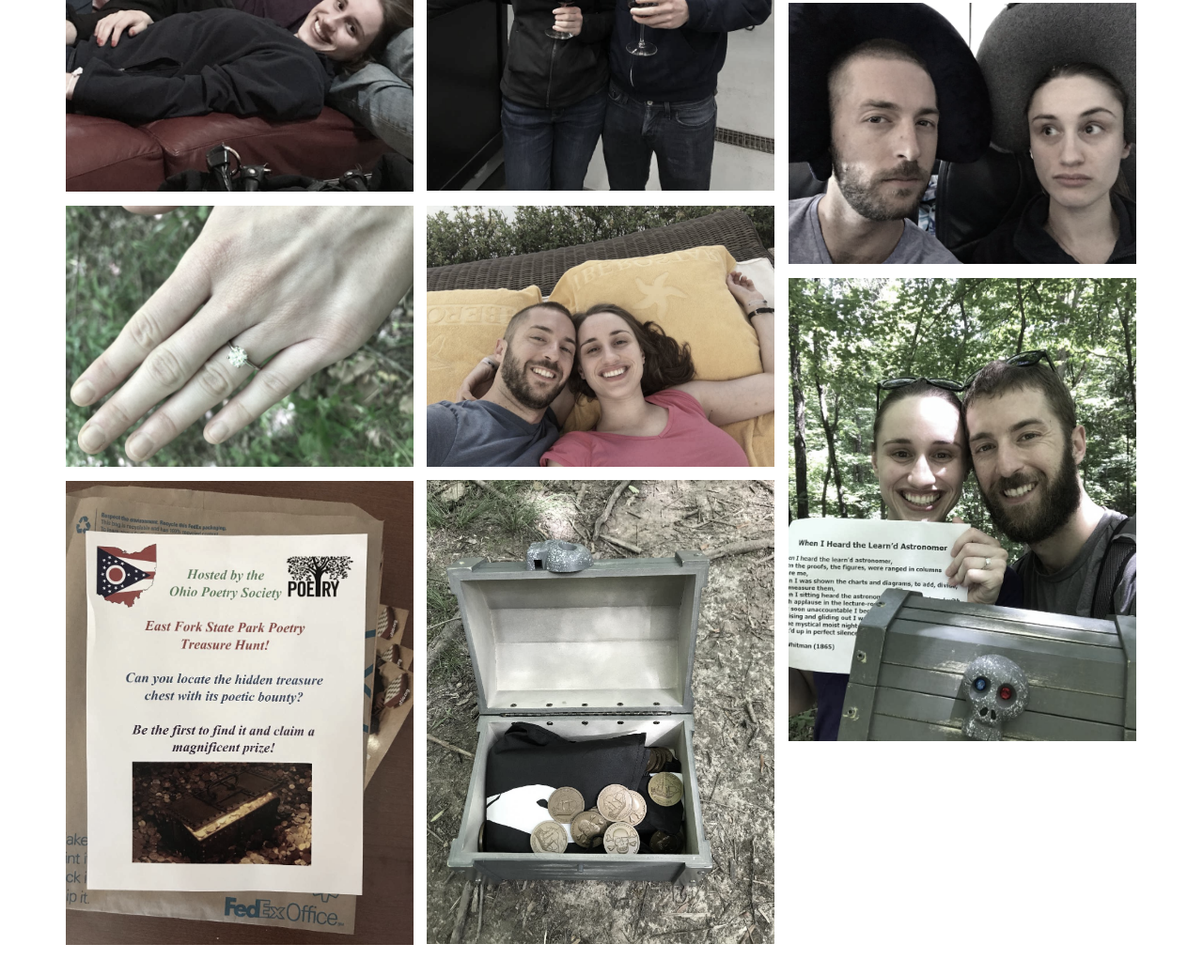
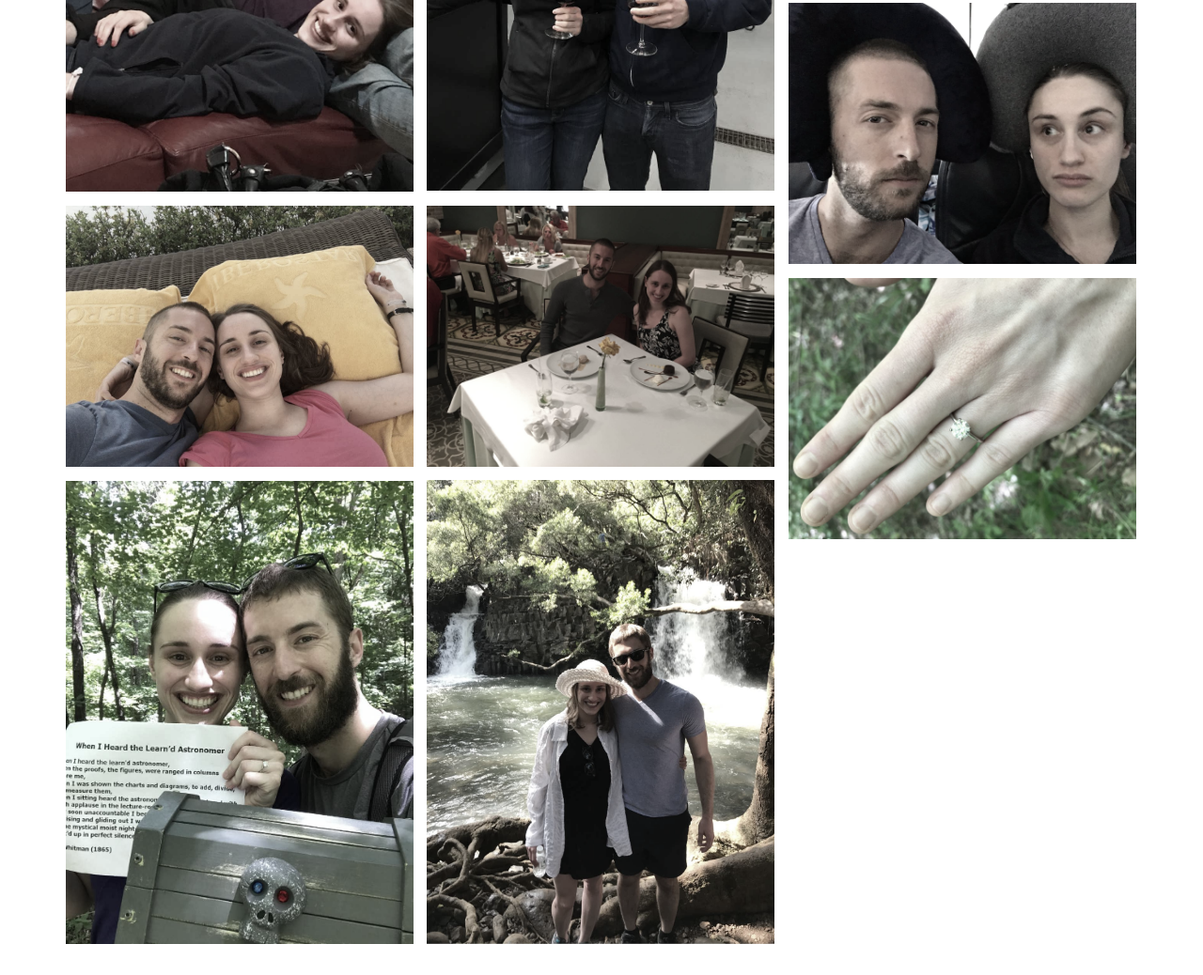
Before and after one commit to tightsight/AdivWebsite, a plain HTML site: page 2090ef3c3d2d6ca00a251dd20ceac9b96f762168/index.html in a window 1280 px wide. Shown: the part 4934-5972 px from the top of the page at 94% size. Drawn offline with Linux system fonts and the light colour scheme.

Commit message:
Added Two More Images

```diff
--- a/2090ef3c3d2d6ca00a251dd20ceac9b96f762168/index.html
+++ b/2090ef3c3d2d6ca00a251dd20ceac9b96f762168/index.html
@@ -364,6 +364,11 @@
                                 </a>
                             </div>
                             <div class="grid wedding">
+                                <a href="images/gallery/g20.jpg" class="fancybox" data-fancybox-group="gall-1">
+                                    <img src="images/gallery/g20.jpg" alt class="img img-responsive">
+                                </a>
+                            </div>
+                            <div class="grid wedding">
                                 <a href="images/gallery/g16.jpg" class="fancybox" data-fancybox-group="gall-1">
                                     <img src="images/gallery/g16.jpg" alt class="img img-responsive">
                                 </a>
@@ -373,12 +378,18 @@
                                     <img src="images/gallery/g17.jpg" alt class="img img-responsive">
                                 </a>
                             </div>
+
+                            <div class="grid wedding">
+                                <a href="images/gallery/g21.jpg" class="fancybox" data-fancybox-group="gall-1">
+                                    <img src="images/gallery/g21.jpg" alt class="img img-responsive">
+                                </a>
+                            </div>
                             <div class="grid wedding party">
                                 <a href="images/gallery/g4.jpg" class="fancybox" data-fancybox-group="gall-1">
                                     <img src="images/gallery/g4.jpg" alt class="img img-responsive">
                                 </a>
                             </div>
-                            <div class="grid wedding">
+<!--                             <div class="grid wedding">
                                 <a href="images/gallery/g9.jpg" class="fancybox" data-fancybox-group="gall-1">
                                     <img src="images/gallery/g9.jpg" alt class="img img-responsive">
                                 </a>
@@ -387,7 +398,7 @@
                                 <a href="images/gallery/g6.jpg" class="fancybox" data-fancybox-group="gall-1">
                                     <img src="images/gallery/g6.jpg" alt class="img img-responsive">
                                 </a>
-                            </div>
+                            </div> -->
 
                         </div>
                     </div>
```
Also changed, not shown: 2090ef3c3d2d6ca00a251dd20ceac9b96f762168/images/gallery/g20.jpg (added), 2090ef3c3d2d6ca00a251dd20ceac9b96f762168/images/gallery/g21.jpg (added).
